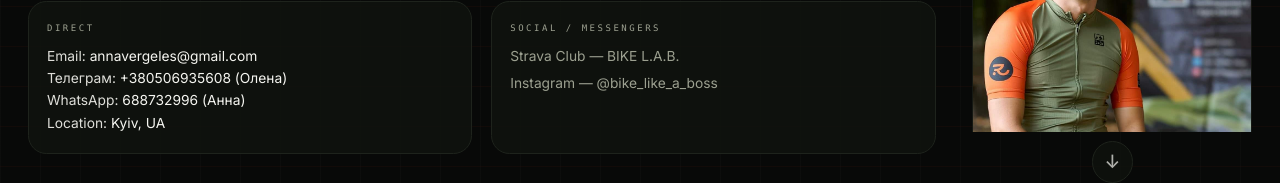
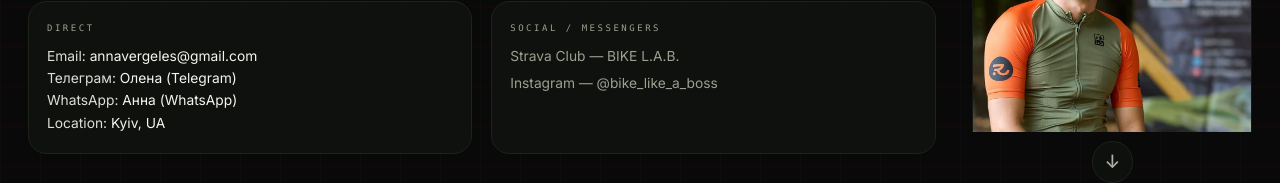
Before and after one commit to VasileAdicto/bikelab-site, a Next.js app: page /contacts in a window 1280 px wide. Shown: the part 754-937 px from the top of the page. Built offline with nearby package versions, Linux system fonts and the light colour scheme.

Commit message:
Refactor contact information in AboutPage to include clickable links for T

```diff
--- a/src/app/contacts/page.tsx
+++ b/src/app/contacts/page.tsx
@@ -70,11 +70,25 @@ export default function AboutPage() {
               </p>
               <p className="text-muted">
                 <span className="text-foreground/90">Телеграм:</span>{" "}
-                <span className="text-foreground">+380506935608 (Олена)</span>
+                <a
+                  href="https://t.me/+380506935608"
+                  target="_blank"
+                  rel="noopener noreferrer"
+                  className="text-foreground hover:text-accent transition-colors"
+                >
+                  Олена (Telegram)
+                </a>
               </p>
               <p className="text-muted">
                 <span className="text-foreground/90">WhatsApp:</span>{" "}
-                <span className="text-foreground">688732996 (Анна)</span>
+                <a
+                  href="https://wa.me/34688732996"
+                  target="_blank"
+                  rel="noopener noreferrer"
+                  className="text-foreground hover:text-accent transition-colors"
+                >
+                  Анна (WhatsApp)
+                </a>
               </p>
               <p className="text-muted">
                 <span className="text-foreground/90">Location:</span>{" "}
```
